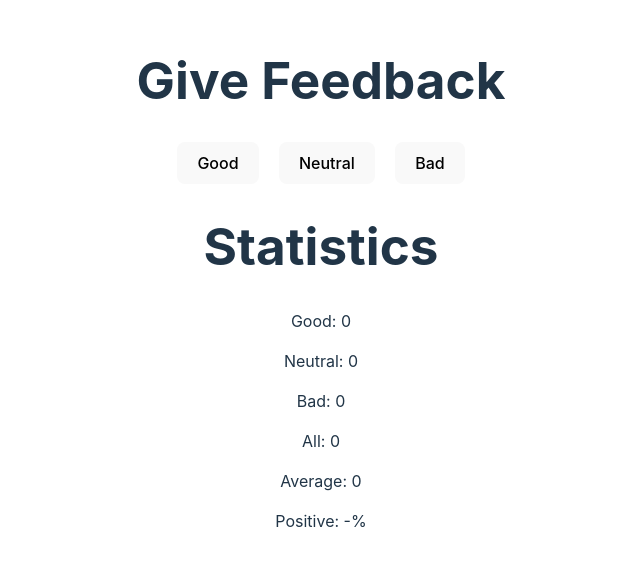
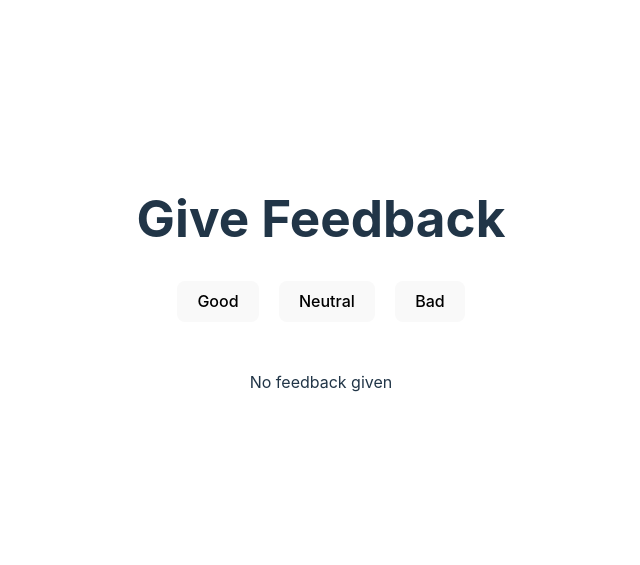
Before and after one commit to Souloutz/fullstackopen, a React (Vite) app in the folder part1/unicafe/: page / in a window 1280 px wide. Shown: the part 117-682 px from the top of the page, without its empty margins (319-959 px from the left). Built offline with nearby package versions, Linux system fonts and the light colour scheme.

Commit message:
Refactor statistics into separate component

```diff
--- a/part1/unicafe/src/App.tsx
+++ b/part1/unicafe/src/App.tsx
@@ -1,16 +1,17 @@
 import { useState } from 'react'
 import './App.css'
 import Button from './components/Button'
+import Statistics from './components/Statistics'
 
 const App = () => {
   const [good, setGood] = useState(0)
   const [neutral, setNeutral] = useState(0)
   const [bad, setBad] = useState(0)
-  const [all, setAll] = useState(0)
+  const [total, setTotal] = useState(0)
 
   const handleClick = (setFunction: Function, value: number) => {
     setFunction(value + 1)
-    setAll(all + 1)
+    setTotal(total + 1)
   }
 
   return (
@@ -22,13 +23,7 @@ const App = () => {
         <Button text={'Bad'} onClick={() => handleClick(setBad, bad)} />
       </div>
 
-      <h1>Statistics</h1>
-      <p>Good: {good}</p>
-      <p>Neutral: {neutral}</p>
-      <p>Bad: {bad}</p>
-      <p>All: {all}</p>
-      <p>Average: {all / 3}</p>
-      <p>Positive: {all !== 0 ? (good / all) * 100 : '-'}%</p>
+      <Statistics good={good} neutral={neutral} bad={bad} total={total} />
     </div>
   );
 }
--- /dev/null
+++ b/part1/unicafe/src/components/Statistics.tsx
@@ -0,0 +1,25 @@
+type Props = {
+    good: number;
+    neutral: number;
+    bad: number;
+    total: number;
+}
+
+const Statistics: React.FC<Props> = ({ good, neutral, bad, total}) => {
+    return (
+        <>
+            {total === 0 ? <p style={{ marginTop: '3rem' }}>No feedback given</p> :
+            <div>
+                <h1>Statistics</h1>
+                <p>Good: {good}</p>
+                <p>Neutral: {neutral}</p>
+                <p>Bad: {bad}</p>
+                <p>Total: {total}</p>
+                <p>Average: {total / 3}</p>
+                <p>Positive: {total !== 0 ? (good / total) * 100 : '-'}%</p>
+            </div>}
+        </>
+    );
+}
+
+export default Statistics;
```
